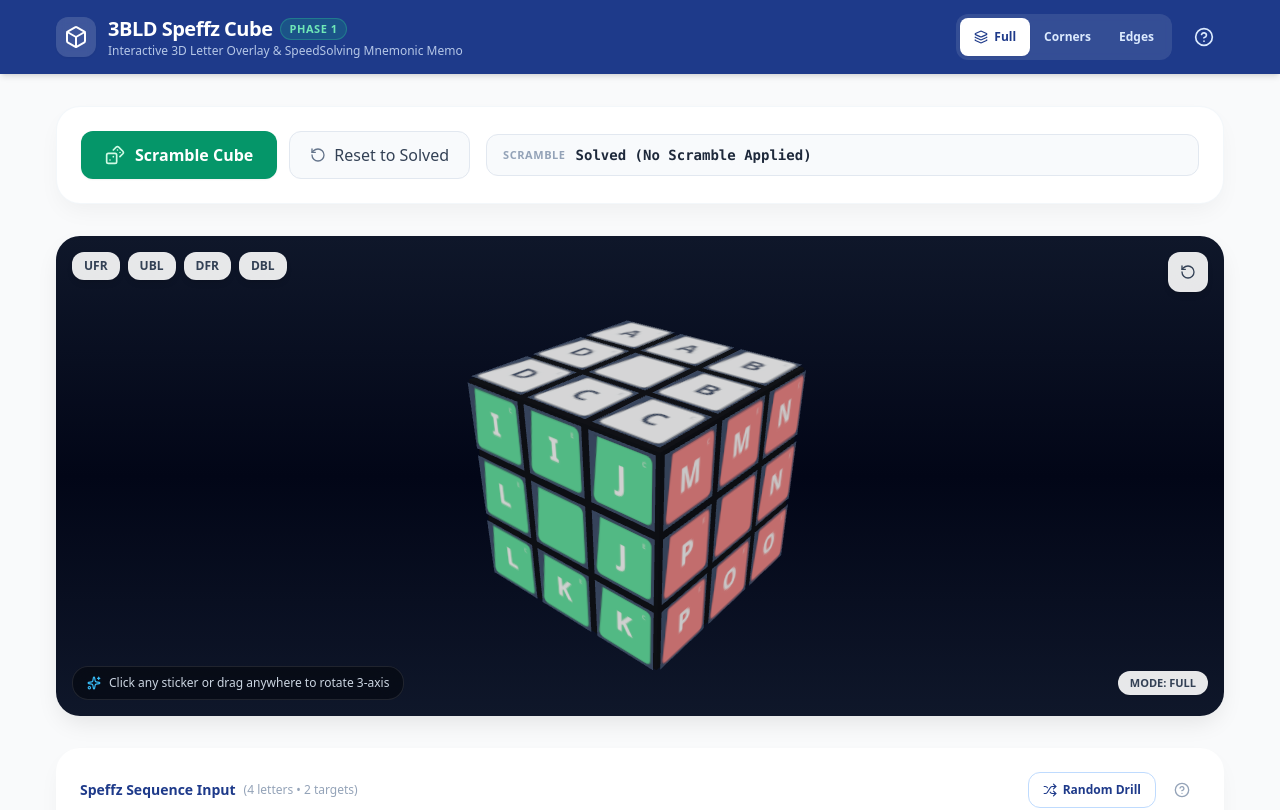
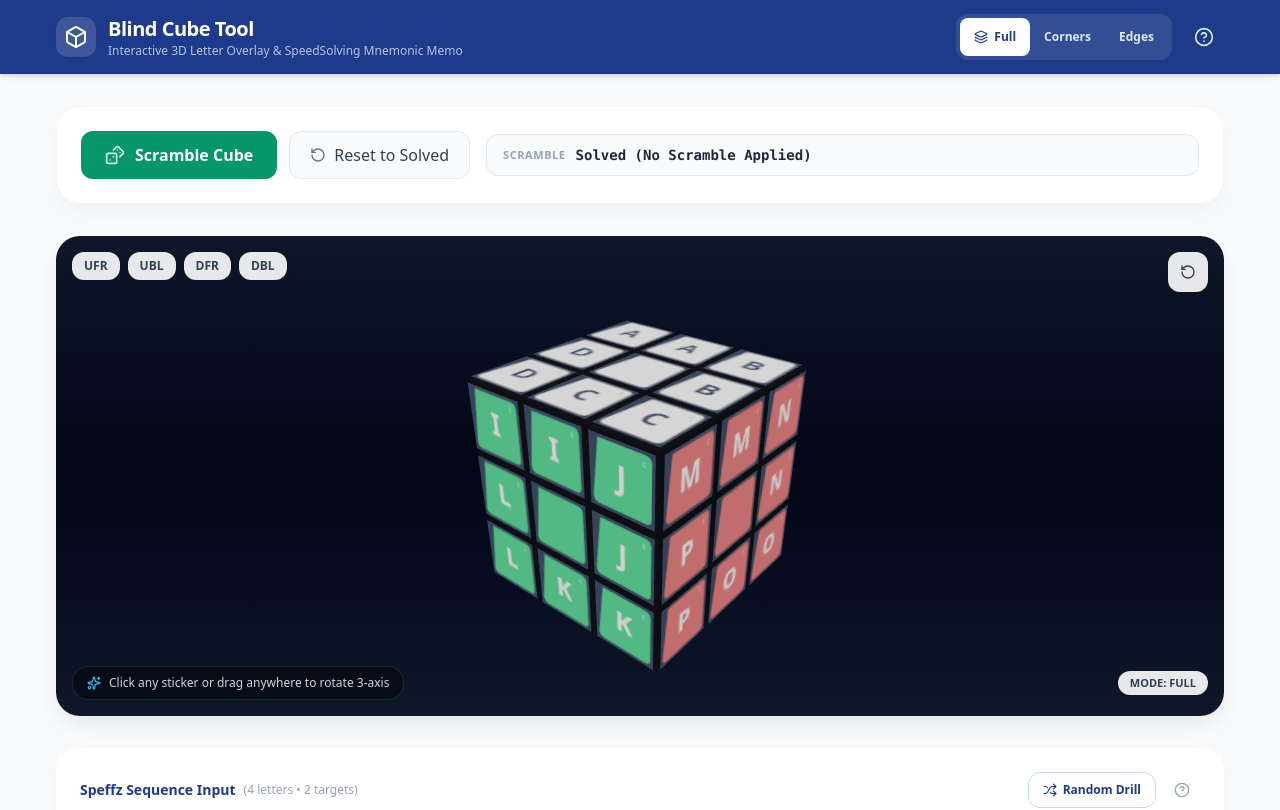
Before and after one commit to ranimela/blind-cube, a React (Vite) app: page / in a window 1280 px wide. Shown: the top 810 px of the page. Built offline with nearby package versions, Linux system fonts and the light colour scheme.

Commit message:
chore: rename app header and document title to Blind Cube Tool

```diff
--- a/index.html
+++ b/index.html
@@ -4,7 +4,7 @@
     <meta charset="UTF-8" />
     <link rel="icon" type="image/svg+xml" href="/vite.svg" />
     <meta name="viewport" content="width=device-width, initial-scale=1.0" />
-    <title>3BLD Speffz Cube & Letter-Pair Mnemonic Generator</title>
+    <title>Blind Cube Tool</title>
     <link rel="preconnect" href="https://fonts.googleapis.com">
     <link rel="preconnect" href="https://fonts.gstatic.com" crossorigin>
     <link href="https://fonts.googleapis.com/css2?family=JetBrains+Mono:wght@400;500;600;700&family=Plus+Jakarta+Sans:wght@400;500;600;700;800&display=swap" rel="stylesheet">
--- a/src/components/Header.tsx
+++ b/src/components/Header.tsx
@@ -24,11 +24,8 @@ export const Header: React.FC<HeaderProps> = ({
           <div>
             <div className="flex items-center gap-2">
               <h1 className="font-semibold text-white text-xl tracking-tight">
-                3BLD Speffz Cube
+                Blind Cube Tool
               </h1>
-              <span className="text-[11px] uppercase font-bold tracking-wider px-2 py-0.5 rounded-full bg-emerald-500/20 text-emerald-300 border border-emerald-400/30">
-                Phase 1
-              </span>
             </div>
             <p className="text-xs text-blue-100/80">
               Interactive 3D Letter Overlay & SpeedSolving Mnemonic Memo
```
